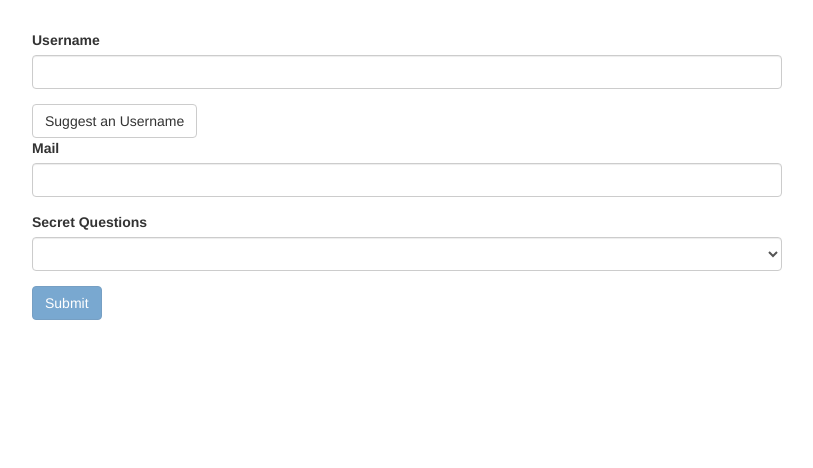
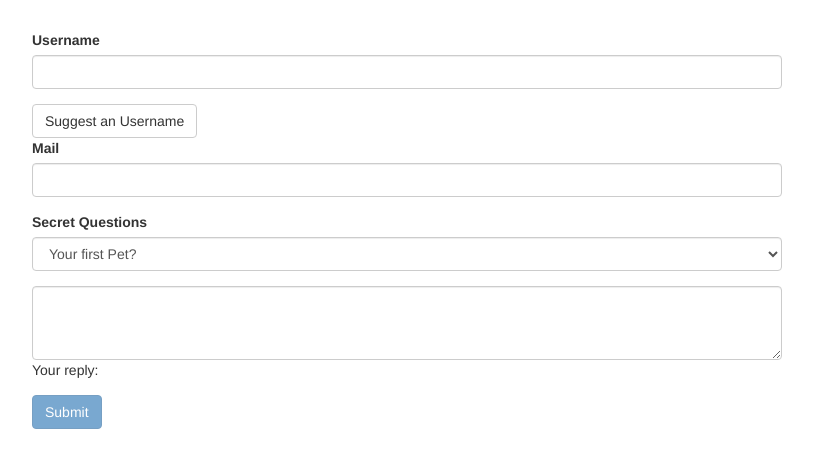
Before and after one commit to admly/angularCourse, an Angular app in the folder forms-td-start/forms-td-start/: page / in a window 1280 px wide. Shown: the top 468 px of the page, without its empty margins (233-1046 px from the left). Built offline with nearby package versions, Linux system fonts and the light colour scheme.

Commit message:
189. TD: Using ngModel with Two-Way-Binding

```diff
--- a/forms-td-start/forms-td-start/src/app/app.component.html
+++ b/forms-td-start/forms-td-start/src/app/app.component.html
@@ -32,11 +32,20 @@
           <label for="secret">Secret Questions</label>
           <select id="secret"
                   class="form-control"
-                  ngModel
+                  [ngModel]="defaultQuestion"
                   name="secret">
             <option value="pet">Your first Pet?</option>
             <option value="teacher">Your first teacher?</option>
           </select>
+        </div>
+        <div class="form-group">
+          <textarea
+            name="questionAnswer"
+            rows="3"
+            [(ngModel)]="answer"
+          class="form-control"
+          ></textarea>
+          <p>Your reply: {{answer}}</p>
         </div>
         <button
           class="btn btn-primary"
--- a/forms-td-start/forms-td-start/src/app/app.component.ts
+++ b/forms-td-start/forms-td-start/src/app/app.component.ts
@@ -8,7 +8,8 @@
 })
 export class AppComponent {
   @ViewChild('f') singupForm: NgForm;
-
+  defaultQuestion = 'pet';
+  answer: any;
   suggestUserName() {
     const suggestedName = 'Superuser';
   }
```
